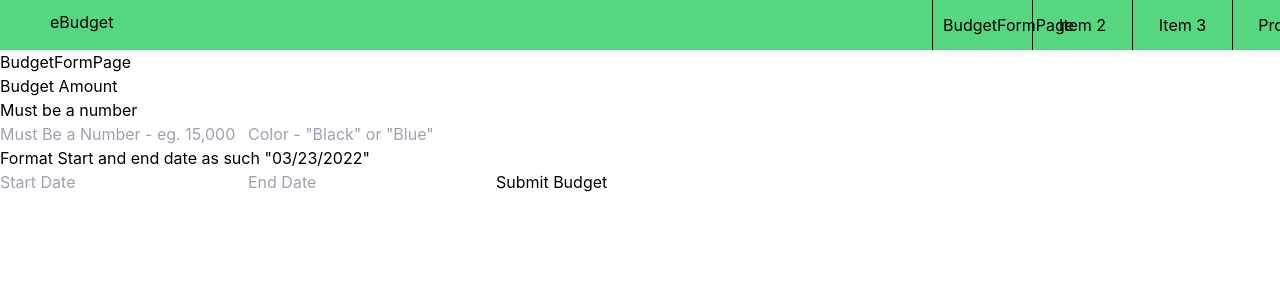
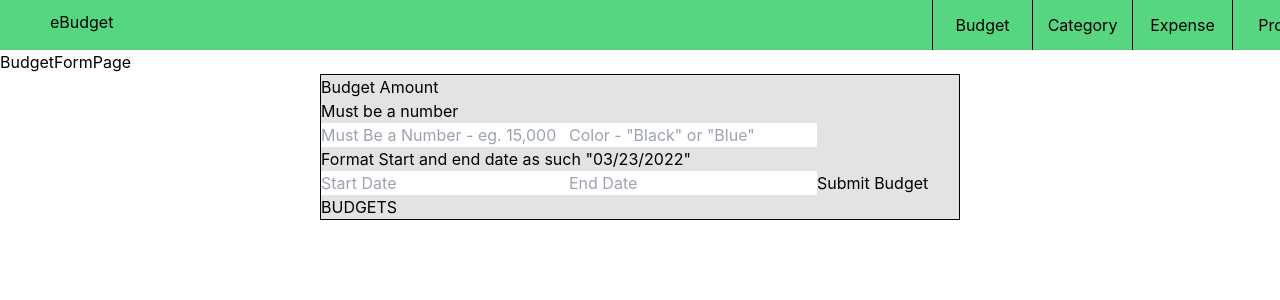
Before and after one commit to zullicm/ebudget, a React (Create React App) app in the folder client/: page /formpage in a window 1280 px wide. Shown: the top 300 px of the page. Built offline with nearby package versions, Linux system fonts and the light colour scheme; no server answers.

Commit message:
Continuing to create budget create

```diff
--- a/client/src/App.css
+++ b/client/src/App.css
@@ -70,3 +70,14 @@
 #welcome-messege{
   color: blue;
 }
+
+.form{
+  margin: auto;
+  width: 50%;
+}
+
+.budget-form{
+  background-color: rgba(0, 0, 0, 0.11);
+  border-width: 1px;
+  border-color: black;
+}
--- a/client/src/App.js
+++ b/client/src/App.js
@@ -1,12 +1,10 @@
 import React, {useState, useEffect} from 'react';
 import { Route, Routes } from 'react-router-dom';
-import logo from './logo.svg';
 import './App.css';
 import HomePage from './Pages/HomePage';
-import ReactLogo from './Pages/ReactLogo';
 import NavBar from './Component/NavBar';
+import LoginPage from './Pages/LoginPage';
 import BudgetFormPage from './Pages/BudgetFormPage';
-import LoginPage from './Pages/LoginPage';
 
 
 function App() {
@@ -16,7 +14,6 @@ function App() {
       <NavBar/>
       <Routes>
         <Route exact path='/' element={<HomePage />} />
-        <Route exact path='/react' element={<ReactLogo />} logo={logo} />
         <Route exact path='/formpage' element={<BudgetFormPage/>} />
         <Route exact path='/login' element={<LoginPage/>} />
       </Routes>
--- a/client/src/Component/BudgetForm.js
+++ b/client/src/Component/BudgetForm.js
@@ -1,5 +1,6 @@
 import React, { useState, useContext } from "react";
 import { UserContext } from "../Context/user";
+import { BudgetsContext } from "../Context/budgets";
 
 
 function BudgetForm(){
@@ -8,6 +9,7 @@ function BudgetForm(){
   const [start, setStart] = useState('')
   const [end , setEnd] = useState('')
   const {user, setUser} = useContext(UserContext)
+  const {budgets, setBudgets} = useContext(BudgetsContext)
 
   function submitBudget(){
     const floatAmount = parseFloat(amount.replace(/,/g, ''))
@@ -22,10 +24,18 @@ function BudgetForm(){
         user_id: user.id
       })
     })
+    .then(r => {
+      if(r.ok){
+        r.json().then(data => setBudgets(data))
+      }else{
+        r.json().then(e => console.log(e))
+      }
+    })
   }
 
+
   return(
-    <div>
+    <div className="form budget-form">
       <p>Budget Amount {parseFloat(amount.replace(/,/g, '')) ? <p></p> : <p>Must be a number</p> }</p>
       <input
       name="amount"
@@ -58,6 +68,7 @@ function BudgetForm(){
       >
       </input>
       <button onClick={submitBudget} >Submit Budget</button>
+      <button onClick={()=>console.log(budgets)}>BUDGETS</button>
     </div>
   )
 }
--- a/client/src/Component/NavBar.js
+++ b/client/src/Component/NavBar.js
@@ -9,9 +9,9 @@ function NavBar() {
   return(
     <div id="NavBar">
       <NavLink className="eBudget-Logo" exact to="/">eBudget</NavLink>
-      <NavLink className="item item-1" exact to="/formpage">BudgetFormPage</NavLink>
-      <div className="item item-2">Item 2</div>
-      <div className="item item-3">Item 3</div>
+      <NavLink className="item item-1" exact to="/formpage">Budget</NavLink>
+      <NavLink className="item item-2" exact to="/formpage">Category</NavLink>
+      <NavLink className="item item-3" exact to="/formpage">Expense</NavLink>
       {user ? <NavLink className="item item-4" exact to="/login">{user.username}</NavLink> : <NavLink className="item item-4" exact to="/login">Profile</NavLink>}
     </div>
   )
--- a/client/src/Context/budgets.js
+++ b/client/src/Context/budgets.js
@@ -13,7 +13,7 @@ function BudgetsProvider({ children }) {
 
 
   return (
-    <BudgetsContext.Provider value={{budgets, setBudgets}}>
+    <BudgetsContext.Provider value={{ budgets, setBudgets }}>
       {children}
     </BudgetsContext.Provider>
   );
--- a/client/src/Pages/ReactLogo.js
+++ /dev/null
@@ -1,12 +0,0 @@
-import React from "react";
-
-  function ReactLogo({ logo }) {
-
-    return(
-      <div className="App">
-        <img src={logo} className="App-logo" alt="logo" />
-      </div>
-    )
-  }
-
-  export default ReactLogo
--- a/client/src/index.js
+++ b/client/src/index.js
@@ -5,13 +5,16 @@ import App from './App';
 import reportWebVitals from './reportWebVitals';
 import { BrowserRouter } from 'react-router-dom';
 import { UserProvider } from './Context/user';
+import { BudgetsProvider } from './Context/budgets';
 
 const root = ReactDOM.createRoot(document.getElementById('root'));
 root.render(
   <BrowserRouter>
     <React.StrictMode>
       <UserProvider>
-        <App />
+        <BudgetsProvider>
+          <App />
+        </BudgetsProvider>
       </UserProvider>
     </React.StrictMode>
   </BrowserRouter>
```
Also changed, not shown: client/src/logo.svg (deleted), 1 other file (tests, documents, lock files or other folders).
